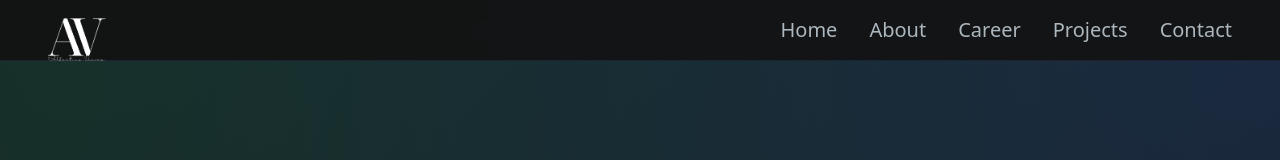
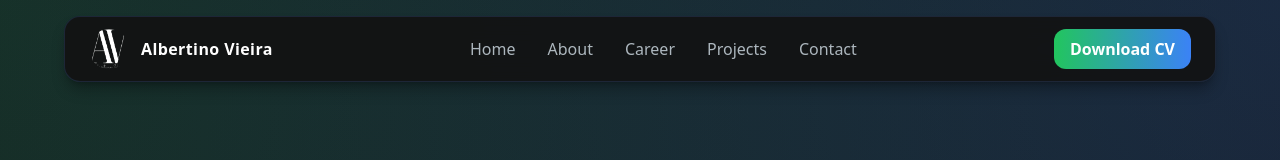
Before and after one commit to albertino-vieira/my-portfolio, a React (Vite) app: page / in a window 1280 px wide. Shown: the top 160 px of the page. Built offline with nearby package versions, Linux system fonts and the light colour scheme.

Commit message:
Refine navbar visual design and mobile navigation UX

```diff
--- a/src/components/navBar/MenuOverlay.tsx
+++ b/src/components/navBar/MenuOverlay.tsx
@@ -2,15 +2,30 @@ import NavLink from "../navLink/NavLink";
 
 interface MenuOverlayProps {
   links: Array<{ href: string; title: string }>;
+  onItemClick?: () => void;
 }
-const MenuOverlay = ({ links }: MenuOverlayProps) => (
-  <ul className="flex flex-col py-4 items-center">
-    {links.map(({ href, title }) => (
-      <li key={href}>
-        <NavLink href={href} title={title} />
-      </li>
-    ))}
-  </ul>
+const MenuOverlay = ({ links, onItemClick }: MenuOverlayProps) => (
+  <div className="md:hidden mt-3 rounded-2xl border border-slate-800 bg-[#151515]/95 backdrop-blur-md shadow-xl p-3">
+    <ul className="flex flex-col gap-1">
+      {links.map(({ href, title }) => (
+        <li key={href}>
+          <NavLink
+            href={href}
+            title={title}
+            className="text-base"
+            onClick={onItemClick}
+          />
+        </li>
+      ))}
+    </ul>
+    <a
+      href="#contact"
+      onClick={onItemClick}
+      className="mt-3 block w-full text-center px-4 py-2 rounded-xl bg-gradient-to-r from-primary-500 to-secondary-500 text-white font-semibold"
+    >
+      Let&apos;s Talk
+    </a>
+  </div>
 );
 
 export default MenuOverlay;
--- a/src/components/navBar/NavBar.tsx
+++ b/src/components/navBar/NavBar.tsx
@@ -3,72 +3,76 @@ import { useState } from "react";
 import { Bars3Icon, XMarkIcon } from "@heroicons/react/24/outline";
 import MenuOverlay from "./MenuOverlay";
 import Logo from "../../assets/logo.png";
+import cv from "../../assets/AlbertinoVieira.pdf";
 
 const navLinks = [
-  {
-    href: "#home",
-    title: "Home",
-  },
-  {
-    href: "#about",
-    title: "About",
-  },
-  {
-    href: "#career",
-    title: "Career",
-  },
-  {
-    href: "#projects",
-    title: "Projects",
-  },
-  {
-    href: "#contact",
-    title: "Contact",
-  },
+  { href: "#home", title: "Home" },
+  { href: "#about", title: "About" },
+  { href: "#career", title: "Career" },
+  { href: "#projects", title: "Projects" },
+  { href: "#contact", title: "Contact" },
 ];
 
 const NavBar = () => {
   const [navbarOpen, setNavbarOpen] = useState(false);
 
   return (
-    <nav className="fixed top-0 right-0 left-0 z-10 bg-[#121212]/90 backdrop-blur" aria-label="Main navigation">
-      <div className="flex flex-wrap items-center justify-between mx-auto px-12 py-4 border-b border-slate-800/80">
-        <a href="/" className="text-2xl md:text-5xl text-white font-semibold" aria-label="Albertino Vieira homepage">
-          <div className="w-45 h-[24px]">
-            <img src={Logo} alt="logo" className="h-[44px]" />
+    <nav className="fixed top-0 right-0 left-0 z-20 px-4 md:px-6 pt-4" aria-label="Main navigation">
+      <div className="max-w-6xl mx-auto rounded-2xl border border-slate-800/90 bg-[#121212]/90 backdrop-blur-md shadow-lg shadow-black/30">
+        <div className="flex items-center justify-between px-4 md:px-6 py-3">
+          <a
+            href="/"
+            className="flex items-center gap-3"
+            aria-label="Albertino Vieira homepage"
+          >
+            <img src={Logo} alt="logo" className="h-10 w-10 rounded-full" />
+            <span className="hidden sm:block text-white font-semibold tracking-wide">
+              Albertino Vieira
+            </span>
+          </a>
+
+          <div className="hidden md:flex items-center gap-2">
+            {navLinks.map((link) => (
+              <NavLink key={link.href} href={link.href} title={link.title} />
+            ))}
           </div>
-        </a>
-        <div className="mobile-menu block md:hidden">
-          {navbarOpen ? (
-            <button
-              onClick={() => setNavbarOpen(false)}
-              className="flex items-center px-3 py-2 border rounded border-slate-200 text-slate-200 hover:text-white hover:border-white"
-              aria-label="Close menu"
+
+          <div className="hidden md:block">
+            <a
+              href={cv}
+              download
+              className="inline-flex items-center px-4 py-2 rounded-xl bg-gradient-to-r from-primary-500 to-secondary-500 text-white font-semibold hover:opacity-90 transition-opacity"
             >
+              Download CV
+            </a>
+          </div>
+
+          <button
+            onClick={() => setNavbarOpen((prev) => !prev)}
+            className="md:hidden flex items-center justify-center p-2 rounded-lg border border-slate-700 text-slate-200 hover:text-white hover:border-slate-500"
+            aria-label={navbarOpen ? "Close menu" : "Open menu"}
+            aria-expanded={navbarOpen}
+            aria-controls="mobile-menu"
+          >
+            {navbarOpen ? (
               <XMarkIcon className="w-5 h-5" />
-            </button>
-          ) : (
-            <button
-              onClick={() => setNavbarOpen(true)}
-              className="flex items-center px-3 py-2 border rounded border-slate-200 text-slate-200 hover:text-white hover:border-white"
-              aria-label="Open menu"
-            >
+            ) : (
               <Bars3Icon className="w-5 h-5" />
-            </button>
-          )}
+            )}
+          </button>
         </div>
-        <div className="menu hidden md:block md:w-auto" id="navbar">
-          <ul className="flex p-4 md:p-0 md:flex-row md:space-x-8 mt-0">
-            {navLinks.map((link) => (
-              <li key={link.href}>
-                <NavLink href={link.href} title={link.title} />
-              </li>
-            ))}
-          </ul>
-        </div>
+
+        {navbarOpen && (
+          <div id="mobile-menu" className="px-4 pb-4">
+            <MenuOverlay
+              links={navLinks}
+              onItemClick={() => setNavbarOpen(false)}
+            />
+          </div>
+        )}
       </div>
-      {navbarOpen && <MenuOverlay links={navLinks} />}
     </nav>
   );
 };
+
 export default NavBar;
--- a/src/components/navLink/NavLink.tsx
+++ b/src/components/navLink/NavLink.tsx
@@ -1,11 +1,14 @@
 export interface NavLinkProps {
   href: string;
   title: string;
+  className?: string;
+  onClick?: () => void;
 }
-const NavLink = ({ href, title }: NavLinkProps) => (
+const NavLink = ({ href, title, className = "", onClick }: NavLinkProps) => (
   <a
-    className="block py-2 pl-3 pr-4 text-[#ADB7BE] sm:text-xl rounded md:p-0 hover:text-white "
+    className={`block py-2 px-3 text-[#ADB7BE] sm:text-base rounded-lg transition-all duration-200 hover:text-white hover:bg-white/5 ${className}`}
     href={href}
+    onClick={onClick}
   >
     {title}
   </a>
```
